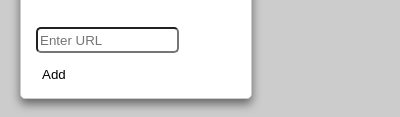
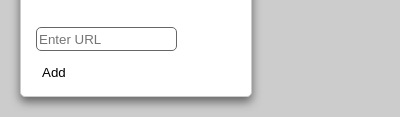
Before and after one commit to Reenable-io/reenable-extension, a browser extension: page popup.html in a window 400 px wide. Shown: the part 320-437 px from the top of the page. Drawn offline with Linux system fonts and the light colour scheme.

Commit message:
make field nicer

```diff
--- a/popup.css
+++ b/popup.css
@@ -299,5 +299,6 @@ main section:last-child {
   height: 20px;
   margin-top: 10px;
   margin-bottom: 10px;
+  border: 1px solid var(--gray-040);
   border-radius: 5px;
 }
```
